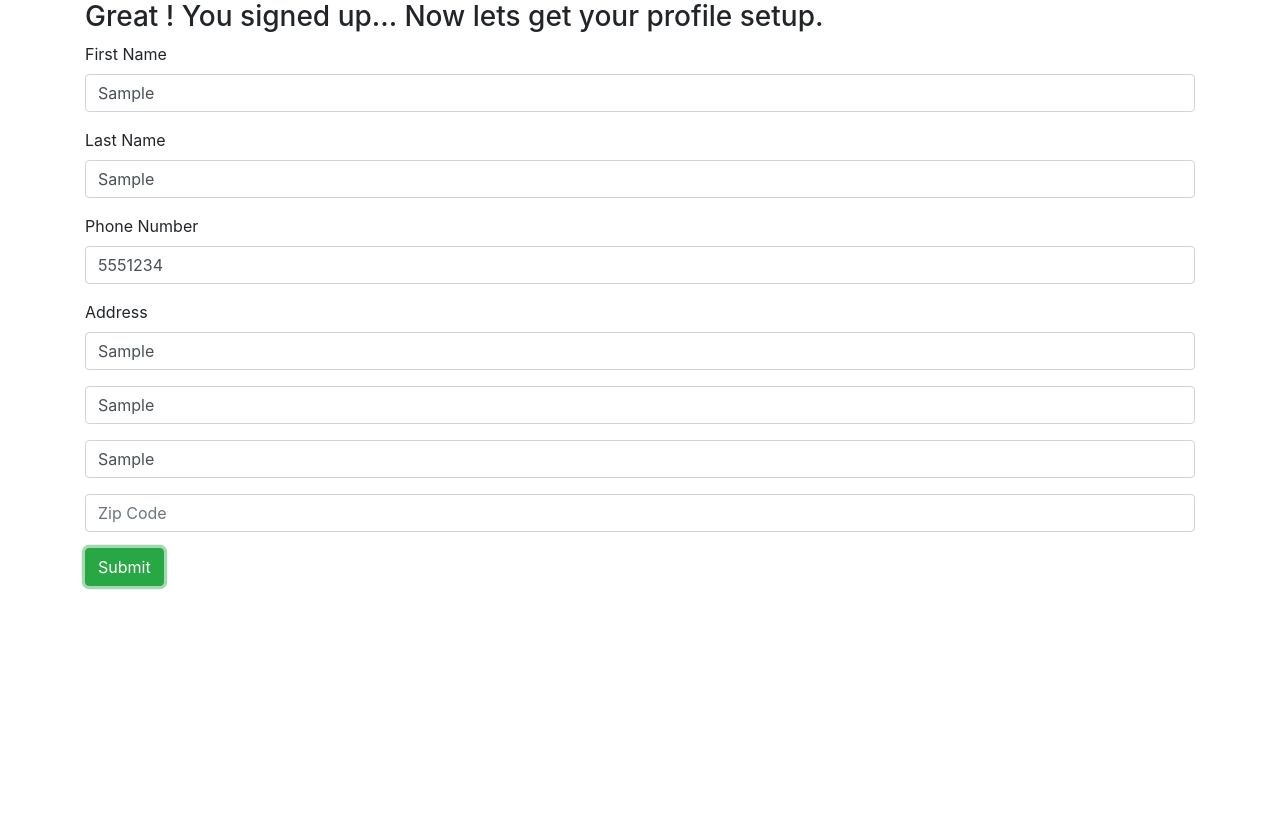
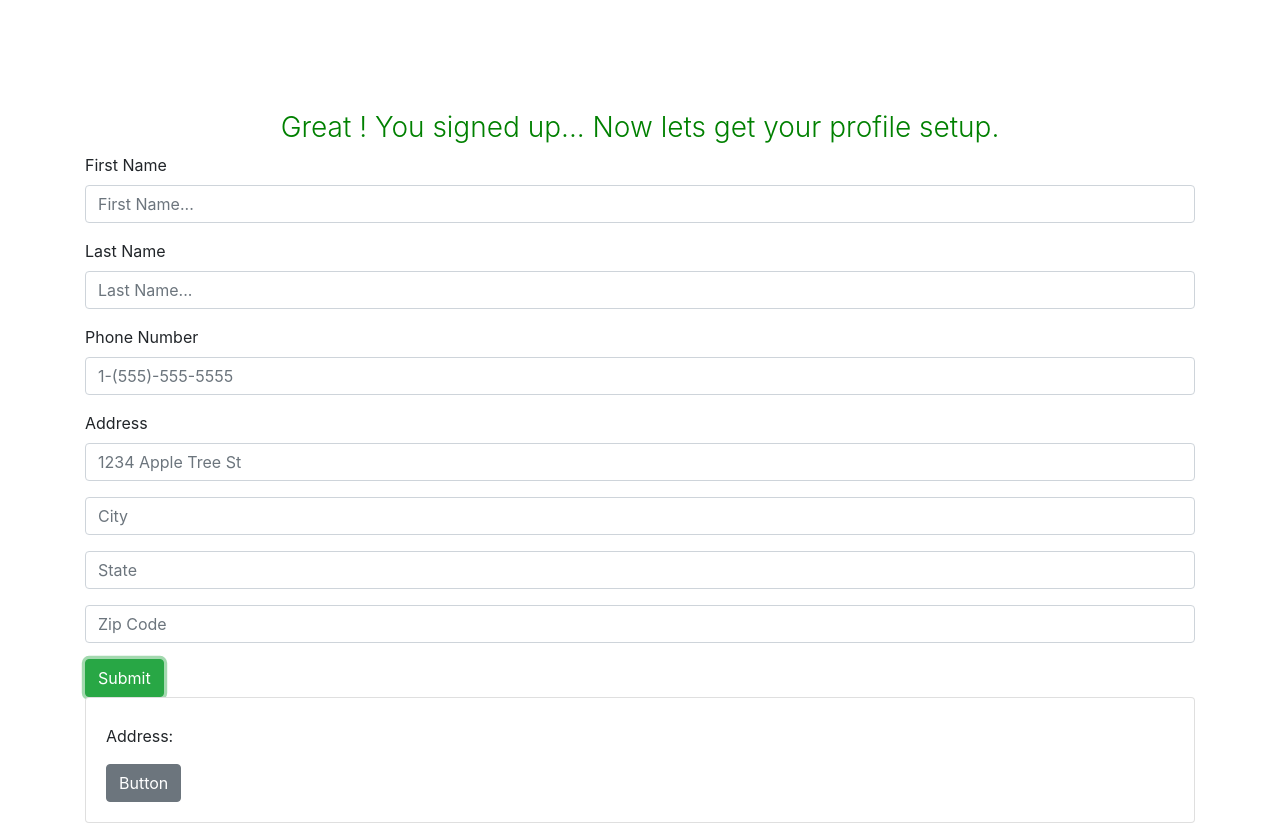
Before and after one commit to kids-fly/frontend, a React (Create React App) app: page /profile/new in a window 1280 px wide. Both pictures are taken after typing "Sample", "Sample", "5551234", "Sample", "Sample", "Sample" into the empty fields and a click on the button "Submit". Before the commit the page ends 800 px from the top, so only its background shows below. Built offline with nearby package versions, Linux system fonts and the light colour scheme.

Commit message:
working on user card

```diff
--- a/package.json
+++ b/package.json
@@ -9,7 +9,8 @@
     "react-router-dom": "^5.0.1",
     "react-scripts": "3.0.1",
     "reactstrap": "^8.0.1",
-    "styled-components": "^4.3.2"
+    "styled-components": "^4.3.2",
+    "uuid": "^3.3.2"
   },
   "scripts": {
     "start": "react-scripts start",
--- a/src/components/App.jsx
+++ b/src/components/App.jsx
@@ -1,16 +1,38 @@
-import React from "react";
+import React, { useState } from "react";
 import ProfileForm from "./ProfileForm";
 import { Container } from "reactstrap";
-import { Route } from "react-router-dom";
+import { Route, Switch } from "react-router-dom";
+import UserCard from "./UserCard";
+import uuidv1 from "uuid/v1";
 
 const App = () => {
+  const [users, setUsers] = useState([]);
+
+  const addPerson = person => {
+    const id = uuidv1();
+    setUsers([...users, { ...person, id: id }]);
+  };
+
+  console.log(users);
   return (
     <div>
       <Container>
-        <Route
-          path="/profile/new"
-          render={props => <ProfileForm {...props} />}
-        />
+        <Switch>
+          <Route
+            exact
+            path="/profile/new"
+            render={props => <ProfileForm {...props} addPerson={addPerson} />}
+          />
+        </Switch>
+        {users.map(user => {
+          return (
+            <Route
+              exact
+              path="/profile/:id"
+              render={props => <UserCard {...props} user={user} />}
+            />
+          );
+        })}
       </Container>
     </div>
   );
--- a/src/components/ProfileForm.jsx
+++ b/src/components/ProfileForm.jsx
@@ -1,7 +1,15 @@
 import React, { useState } from "react";
 import { Button, Form, FormGroup, Label, Input } from "reactstrap";
+import styled from "styled-components";
 
-const ProfileForm = () => {
+const Title = styled.h3`
+  color: green;
+  text-align: center;
+  margin-top: 10%;
+  font-weight: 300;
+`;
+
+const ProfileForm = props => {
   const [userInfo, setUserInfo] = useState({
     firstName: "",
     lastName: "",
@@ -19,11 +27,21 @@ const ProfileForm = () => {
   const handleSubmit = e => {
     e.preventDefault();
     console.log(userInfo);
+    props.addPerson(userInfo);
+    setUserInfo({
+      firstName: "",
+      lastName: "",
+      phoneNumber: "",
+      street: "",
+      city: "",
+      state: "",
+      zipCode: ""
+    });
   };
 
   return (
     <div>
-      <h3>Great ! You signed up... Now lets get your profile setup.</h3>
+      <Title>Great ! You signed up... Now lets get your profile setup.</Title>
       <Form onSubmit={handleSubmit}>
         <FormGroup>
           <Label for="firstName">First Name</Label>
--- /dev/null
+++ b/src/components/UserCard.jsx
@@ -0,0 +1,35 @@
+import React from "react";
+import {
+  Card,
+  CardText,
+  CardBody,
+  CardTitle,
+  CardSubtitle,
+  Button
+} from "reactstrap";
+import styled from "styled-components";
+
+const UserCard = user => {
+  console.log("PROPS IN USERCARD:", user);
+  return (
+    <div>
+      <Card>
+        <CardBody>
+          <CardTitle>
+            {user.firstName} {user.lastName}
+          </CardTitle>
+          <CardSubtitle>Address:</CardSubtitle>
+          <CardText>
+            {user.street}
+            {user.city}
+            {user.state}
+            {user.zipCode}
+          </CardText>
+          <Button>Button</Button>
+        </CardBody>
+      </Card>
+    </div>
+  );
+};
+
+export default UserCard;
```
Also changed, not shown: 1 other file (tests, documents, lock files or other folders).
